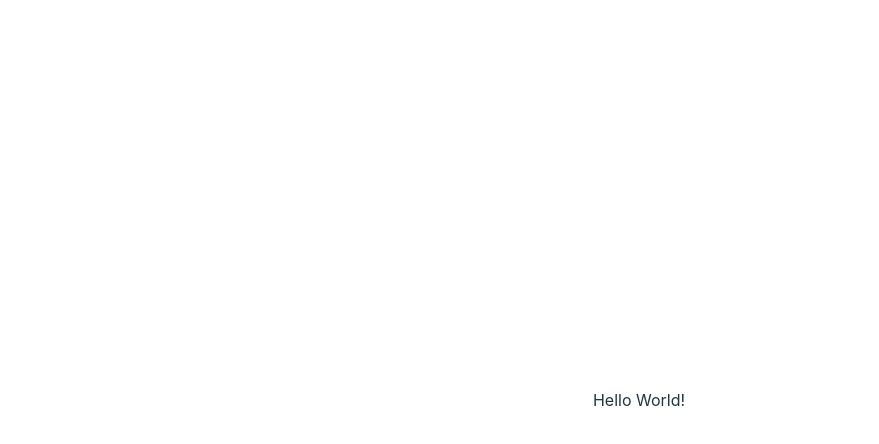
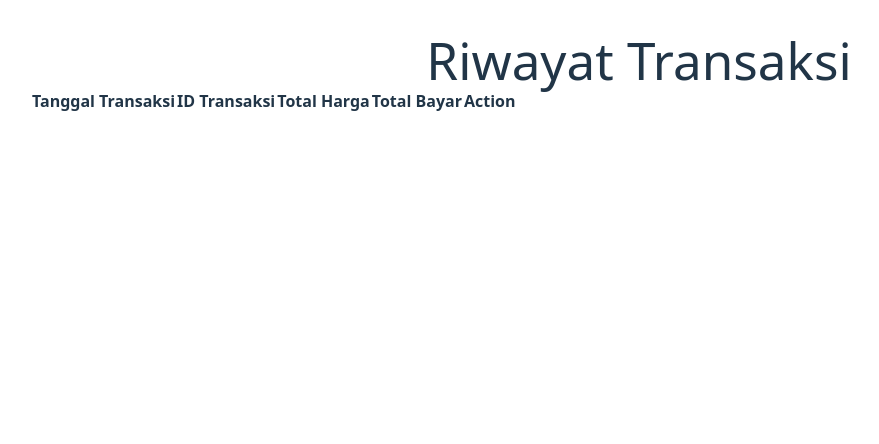
Before and after one commit to fathammubii/FE-mini-project-POS, a React (Vite) app: page /riwayat-transaksi in a window 1280 px wide. Shown: the top 444 px of the page, without its empty margins (1-880 px from the left). Built offline with nearby package versions, Linux system fonts and the light colour scheme.

Commit message:
create pages & table riwayat transaksi

```diff
--- a/package.json
+++ b/package.json
@@ -11,7 +11,8 @@
   },
   "dependencies": {
     "react": "^18.2.0",
-    "react-dom": "^18.2.0"
+    "react-dom": "^18.2.0",
+    "react-router-dom": "^6.23.1"
   },
   "devDependencies": {
     "@types/react": "^18.2.66",
--- a/src/App.jsx
+++ b/src/App.jsx
@@ -1,13 +1,17 @@
 import { useState } from 'react'
-import reactLogo from './assets/react.svg'
-import viteLogo from '/vite.svg'
 import './App.css'
+import { BrowserRouter as Router, Routes, Route } from 'react-router-dom';
+import RiwayatTransasksi from './pages/riwayatTransaksi';
 
 function App() {
-  const [count, setCount] = useState(0)
 
   return (
-    <p>Hello World!</p>
+    <div>
+      <RiwayatTransasksi/>
+      {/* <Routes>
+        <Route path="/riwayat-transaksi" element={<RiwayatTransasksi/>}></Route>
+      </Routes> */}
+    </div>
   )
 }
 
--- /dev/null
+++ b/src/component/tableRiwayatTransaksi.jsx
@@ -0,0 +1,20 @@
+
+
+const tableRiwayatTransaksi = () => {
+    return(
+        <table className='table-auto text-left w-full border-2 border-gray-200'>
+        <thead>
+            <tr>
+                <th>Tanggal Transaksi</th>
+                <th>ID Transaksi</th>
+                <th>Total Harga</th>
+                <th>Total Bayar</th>
+                <th>Action</th>
+            </tr>
+        </thead>
+
+    </table>
+    )
+}
+
+export default tableRiwayatTransaksi;
--- a/src/index.css
+++ b/src/index.css
@@ -3,18 +3,7 @@
 @tailwind utilities;
 
 :root {
-  font-family: Inter, system-ui, Avenir, Helvetica, Arial, sans-serif;
-  line-height: 1.5;
-  font-weight: 400;
-
-  color-scheme: light dark;
-  color: rgba(255, 255, 255, 0.87);
-  background-color: #242424;
-
-  font-synthesis: none;
-  text-rendering: optimizeLegibility;
-  -webkit-font-smoothing: antialiased;
-  -moz-osx-font-smoothing: grayscale;
+  font-family: Poppins, system-ui, Avenir, Helvetica, Arial, sans-serif;
 }
 
 a {
@@ -28,10 +17,8 @@ a:hover {
 
 body {
   margin: 0;
-  display: flex;
+  background-color: #ffffff;
   place-items: center;
-  min-width: 320px;
-  min-height: 100vh;
 }
 
 h1 {
--- /dev/null
+++ b/src/pages/riwayatTransaksi.jsx
@@ -0,0 +1,15 @@
+
+import TableRiwayatTransaksi from "../component/tableRiwayatTransaksi";
+
+const riwayatTransasksi = () => {
+
+    return (
+        <div className="text-left">
+            <h1>Riwayat Transaksi</h1>
+            <TableRiwayatTransaksi/>
+        </div>
+
+    )
+};
+
+export default riwayatTransasksi;
```
Also changed, not shown: 1 other file (tests, documents, lock files or other folders).
